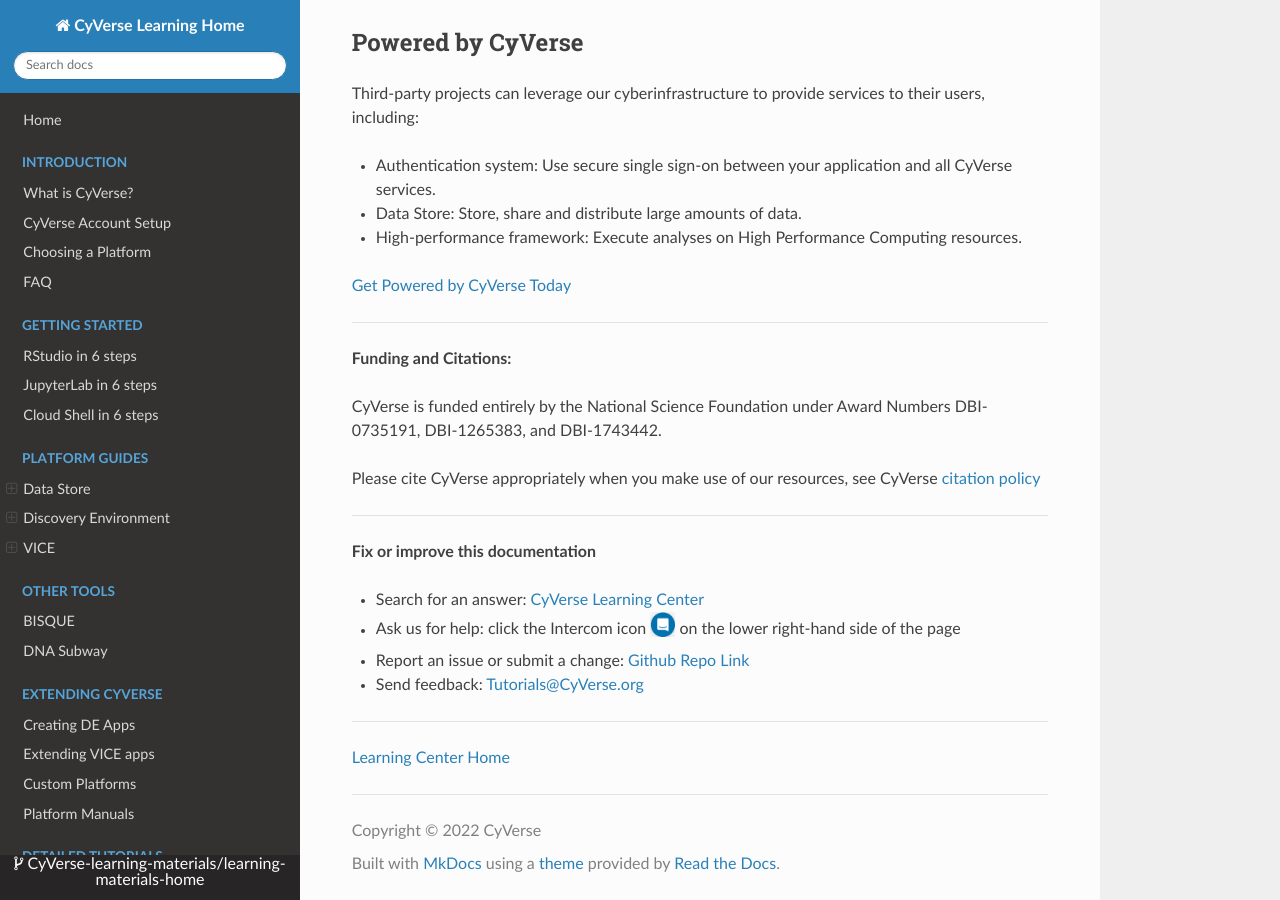
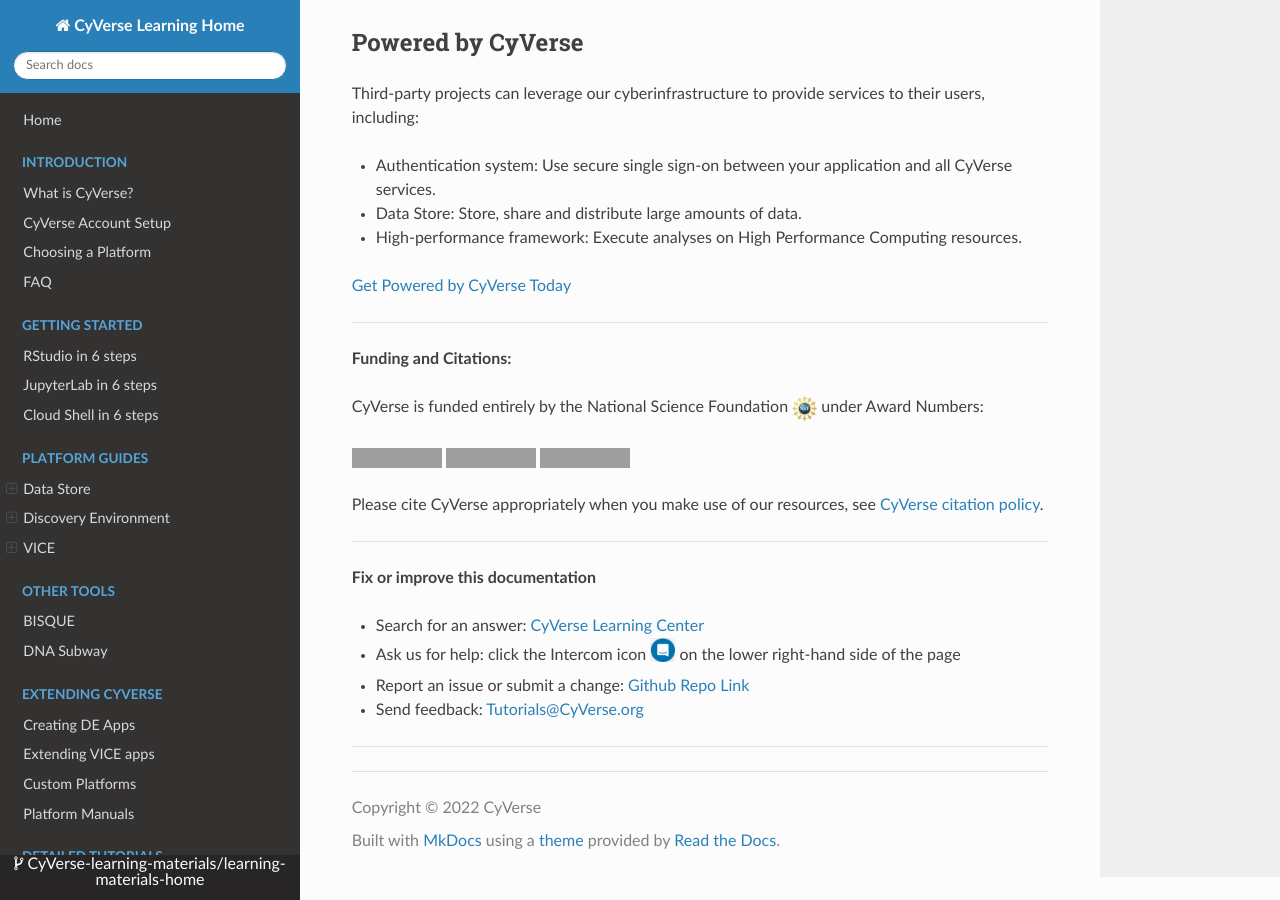
Before and after one commit to CyVerse-learning-materials/learning-materials-home, an MkDocs documentation site: the page built from docs/power_users.md, in a window 1280 px wide and 900 px high, scrolled down 1002 px. Built offline with MkDocs 1.6.1, drawn with Linux system fonts in a browser that asks for light colours; nearby versions of some CDN libraries; a script that is not in the unit is left out; grey boxes are pictures that could not be loaded.

Commit message:
Update power_users.md

```diff
--- a/docs/power_users.md
+++ b/docs/power_users.md
@@ -52,11 +52,11 @@
 
 **Funding and Citations:**
 
-CyVerse is funded entirely by the National Science Foundation under
-Award Numbers DBI-0735191, DBI-1265383, and DBI-1743442.
+CyVerse is funded entirely by the National Science Foundation [![NSF](assets/nsf.png){width="25"}](https://nsf.gov) under Award Numbers:
 
-Please cite CyVerse appropriately when you make use of our resources,
-see CyVerse [citation policy](http://www.cyverse.org/acknowledge-cite-cyverse)
+[![NSF-0735191](https://img.shields.io/badge/NSF-0735191-blue.svg)](https://www.nsf.gov/awardsearch/showAward?AWD_ID=0735191)  [![NSF-1265383](https://img.shields.io/badge/NSF-1265383-blue.svg)](https://www.nsf.gov/awardsearch/showAward?AWD_ID=1265383)  [![NSF-1743442](https://img.shields.io/badge/NSF-1743442-blue.svg)](https://www.nsf.gov/awardsearch/showAward?AWD_ID=1743442)
+
+Please cite CyVerse appropriately when you make use of our resources, see [CyVerse citation policy](https://cyverse.org/policies/cite-cyverse).
 
 -----------------------------------------------------------------------
 
@@ -71,5 +71,3 @@
   - Send feedback: <Tutorials@CyVerse.org>
 
 ------------------------------------------------------------------------
-
-[Learning Center Home](http://learning.cyverse.org/)
```
